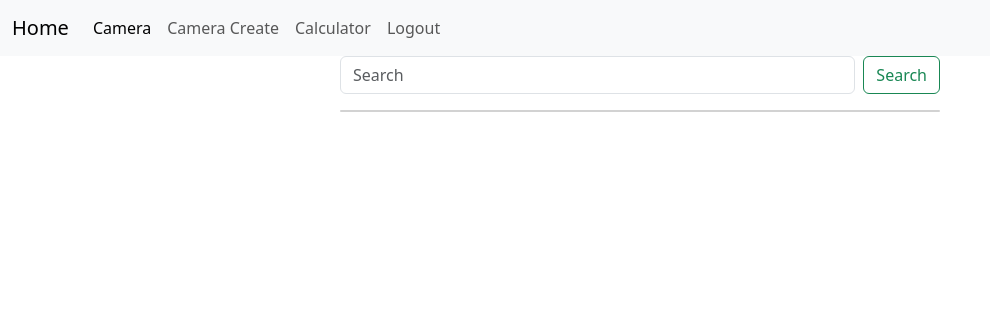
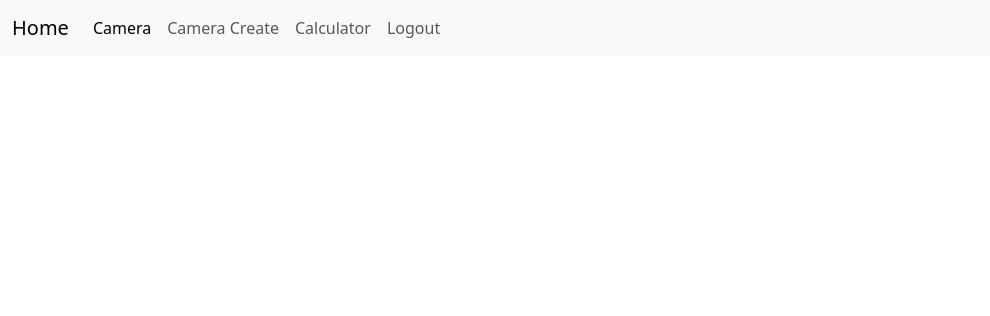
Before and after one commit to Vitass001/testsite, a Django app: page /posts/ in a window 1280 px wide. Shown: the top 316 px of the page, without its empty margins (0-990 px from the left). Run offline with Django 3.2, Linux system fonts and the light colour scheme; the visitor is signed in with stand-in values (Sample User, id 1); data that the repository does not hold is empty.

Commit message:
My site123

```diff
--- a/testsite/mainapp/templates/mainapp/all_posts.html
+++ b/testsite/mainapp/templates/mainapp/all_posts.html
@@ -36,38 +36,15 @@
     </div>
   </div>
 </nav>
-<center>
-<form class="d-flex" role="search", action="{% url 'search' %}", style="width: 600px;">
-                <input class="form-control me-2" type="search" placeholder="Search" aria-label="Search" name="q">
-                <button class="btn btn-outline-success" type="submit">Search</button>
-            </form>
-</center>
-<!--  <main>-->
-<!--    <div class="container">-->
-<!--      <div class="row">-->
-<!--        <div class="col-md-6">-->
-<!--          <h2>Пошук</h2>-->
-<!--          <form>-->
-<!--            <div class="input-group mb-3">-->
-<!--              <input type="text" class="form-control" placeholder="Пошук" aria-label="Пошук" aria-describedby="basic-addon2">-->
-<!--              <div class="input-group-append">-->
-<!--                <button class="btn btn-outline-secondary" type="button">Пошук</button>-->
-<!--              </div>-->
-<!--            </div>-->
-<!--          </form>-->
-<!--        </div>-->
-<!--      </div>-->
-<!--    </div>-->
-<!--  </main>-->
-<!--  <footer>-->
-<!--    <nav class="navbar navbar-expand-lg navbar-light bg-light">-->
-<!--      <ul class="navbar-nav ml-auto">-->
-<!--        <li class="nav-item">-->
-<!--          <button type="button" class="btn btn-danger" id="logoutBtn" style="display: none;">Вийти</button>-->
-<!--        </li>-->
-<!--      </ul>-->
-<!--    </nav>-->
-<!--  </footer>-->
+
+
+
+{#<center>#}
+{#<form class="d-flex" role="search", action="{% url 'search' %}", style="width: 600px;">#}
+{#                <input class="form-control me-2" type="search" placeholder="Search" aria-label="Search" name="q">#}
+{#                <button class="btn btn-outline-success" type="submit">Search</button>#}
+{#            </form>#}
+{#</center>#}
 
 
 
@@ -75,23 +52,19 @@
 
 
 
-<center>
-<div class="card" style="width: 600px;">
-
-    {% for post in posts %}
-
-  <div class="card-body" >
-    <h5 class="card-title">{{post.Legal_Entity}}</h5>
-      <p>{{ post.pub_date }}</p>
-    <a href="{% url 'post_detail' Legal_Entity=post.Legal_Entity %}" class="btn btn-primary">Open</a>
-  </div>
-    {% endfor %}
-</div>
-</center>
 
 
-<!--    <button><a href="/create/">Create Post</a></button>-->
-<!--     <button><a href="/posts/calculator/">Calculator</a></button>-->
 
-
-<!--    <ul>-->
+{#<center>#}
+{#<div class="card" style="width: 600px;">#}
+{##}
+{#    {% for post in posts %}#}
+{##}
+{#  <div class="card-body" >#}
+{#    <h5 class="card-title">{{post.Legal_Entity}}</h5>#}
+{#      <p>{{ post.pub_date }}</p>#}
+{#    <a href="{% url 'post_detail' Legal_Entity=post.Legal_Entity %}" class="btn btn-primary">Open</a>#}
+{#  </div>#}
+{#    {% endfor %}#}
+{#</div>#}
+{#</center>#}
```
